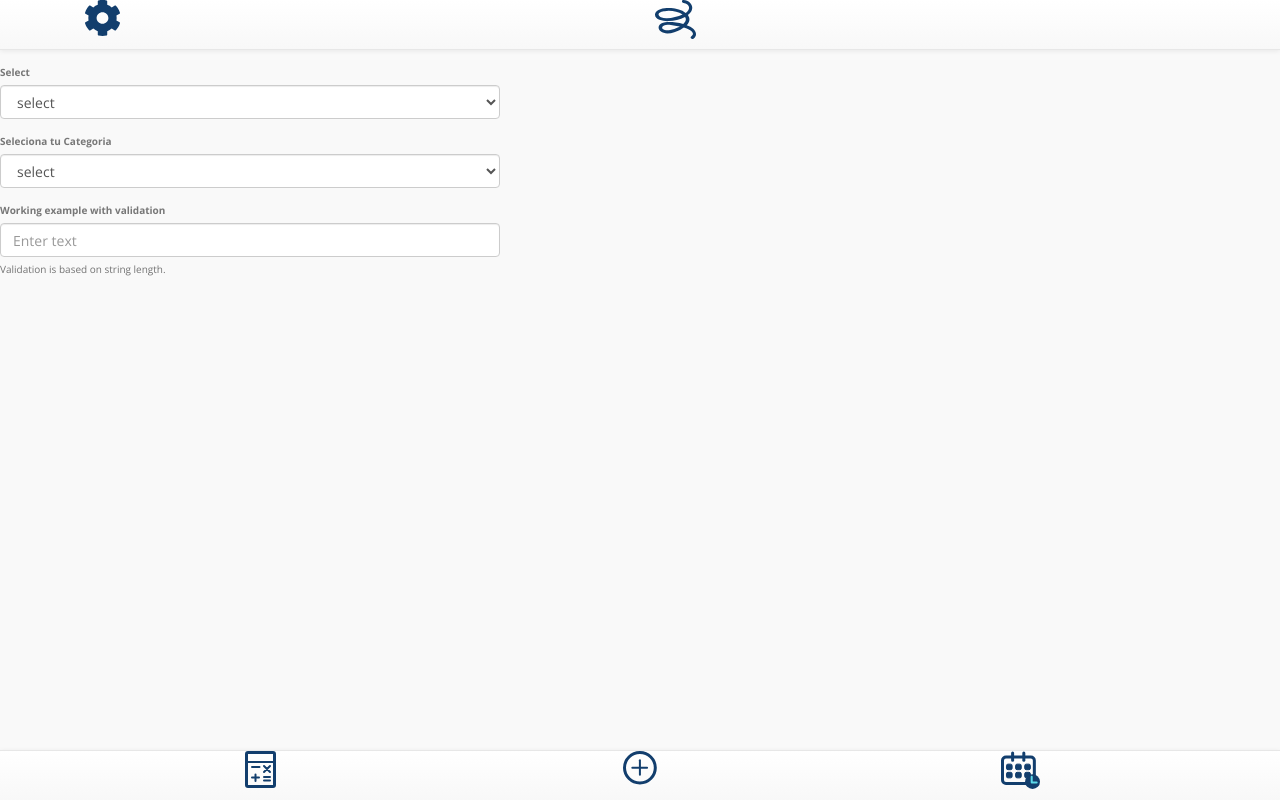
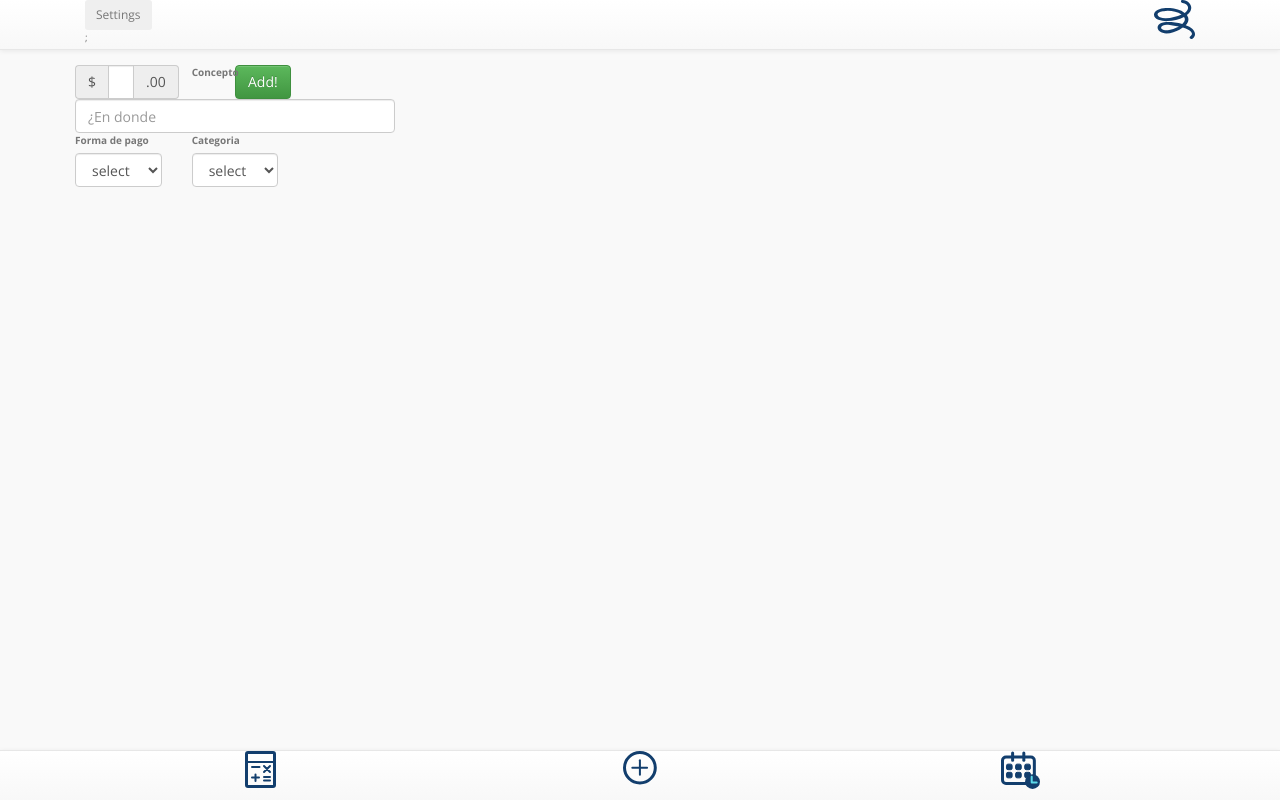
Before and after one commit to jav90/piggy-bank, a React (Create React App) app in the folder piggy-bank/: page /add in a window 1280 px wide. Built offline with nearby package versions, Linux system fonts and the light colour scheme.

Commit message:
added profile, login pages and settings button, missin styles

```diff
--- a/piggy-bank/src/App.js
+++ b/piggy-bank/src/App.js
@@ -7,7 +7,9 @@ import Add from "./containers/add";
 import NavBar from "./components/Navbar";
 import Footer from "./components/Footer";
 import Wrapper from "./components/Wrapper";
-import "./components/diary/assets/style.css"
+import "./components/diary/assets/style.css";
+import login from "./components/login/login";
+import Profile from "./containers/profile";
 // import { settings } from "cluster";
 
 
@@ -23,7 +25,8 @@ const App = () => (
     <Route exact path="/diary" component={Diary} />
     <Route exact path="/settings" component={Settings} />
     <Route exact path="/add" component={Add} />
-
+    <Route exact path="/login" component={login} />
+    <Route exact path="/profile" component={Profile} />
   <Footer/>
   </Wrapper>
 </Router>
--- a/piggy-bank/src/components/Navbar/CusNavbar.js
+++ b/piggy-bank/src/components/Navbar/CusNavbar.js
@@ -5,24 +5,45 @@ import settings from './asstes/images/settings-btn.svg'
 import Navbar from "react-bootstrap/lib/Navbar";
 import homeBtn from "./asstes/images/home-btn.svg";
 import Nav from "react-bootstrap/lib/Nav";
+import { ButtonToolbar,Glyphicon, DropdownButton,MenuItem } from "react-bootstrap";
+import settingsBtn from "./settings.js";
+
+
 
 
 
 // Depending on the current path, this component sets the "active" class on the appropriate navigation link item
 const NavBar = props => (
 
+
   <Navbar fixedTop>
     <Nav
       justified
       onSelect={key => this.handleSelect(key)}>
+      <div className='col-xs-6 text-left'>
+
+      <ButtonToolbar>
+        <DropdownButton
+
+          bsStyle={settingsBtn}
+          bsSize="small"
+          title="Settings"
+          noCaret
+          id="dropdown-no-caret"
+        >
+
+          <MenuItem eventKey="1">Settings</MenuItem>
+          <MenuItem href="/profile" eventKey="2">Profile</MenuItem>
+          <MenuItem eventKey="3">Pigu Tips!</MenuItem>
+          <MenuItem divider />
+          <MenuItem href="/login" eventKey="4">LOG OUT</MenuItem>
+        </DropdownButton>
+      </ButtonToolbar>;
+      </div>
+
           <a href="/home">
-            <div className='col-xs-6 text-left'>
-            <img src={settings} />
-            </div>
-          </a>
-          <a href="/settings">
-            <div className='col-xs-6 text-left'>
-            <img src={homeBtn}/>
+        <div className='col-xs-6 text-right'>
+          <img src={homeBtn} />
         </div>
       </a>
 
--- /dev/null
+++ b/piggy-bank/src/components/Navbar/settings.js
@@ -0,0 +1,29 @@
+import React from "react";
+import { Link } from "react-router-dom";
+import "./CustNavbar.css";
+import settings from './asstes/images/settings-btn.svg'
+import Navbar from "react-bootstrap/lib/Navbar";
+import homeBtn from "./asstes/images/home-btn.svg";
+import Nav from "react-bootstrap/lib/Nav";
+import { Button } from "react-bootstrap";
+import { bootstrapUtils } from 'react-bootstrap/lib/utils';
+
+bootstrapUtils.addStyle(Button, 'custom');
+
+const settingsBtn = props => (
+  <div>
+    <style type="text/css">
+      {`
+    .btn-custom {
+        background-color: purple;
+        color: white;
+    }
+    `}
+    </style>
+    <Button bsStyle="custom">Custom</Button>
+  </div>
+);
+
+
+
+export default settingsBtn;
--- a/piggy-bank/src/components/add-expense/Form.js
+++ b/piggy-bank/src/components/add-expense/Form.js
@@ -1,6 +1,8 @@
 import React, { Component } from "react";
-import {FormControl, FormGroup, HelpBlock, FieldGroup} from "react-bootstrap";
-import{Col, ControlLabel, Checkbox, Button} from "react-bootstrap";
+import { FormControl, FormGroup, HelpBlock, FieldGroup } from "react-bootstrap";
+import { Col, Grid, Row, ControlLabel, InputGroup, Checkbox, Button } from "react-bootstrap";
+
+
 
 
 class Form extends Component {
@@ -26,50 +28,64 @@ class Form extends Component {
     this.setState({ value: e.target.value });
   }
 
-  render(){
-    return(
+
+
+  render() {
+    return (
+      <Grid>
+        <Row>
+        <Col xs={12} md={4}>
             <form>
-      <FormGroup
-      id="formControlsCantidad"
-      type="text"
-      label="Text"
-      placeholder="Agrega $ "
-    />
+          <FormGroup>
+            <Col xs={12} md={4}>
+              <InputGroup>
+                <InputGroup.Addon>$</InputGroup.Addon>
+                <FormControl type="text" />
+                <InputGroup.Addon>.00</InputGroup.Addon>
+              </InputGroup>
+            </Col>
+          </FormGroup>
+
+              <FormGroup controlId="formHorizontalMonto">
+                <Col componentClass={ControlLabel} sm={2}>
+                  Concepto
+    </Col>
+                <Col sm={12}>
+                  <FormControl type="email" placeholder="¿En donde" />
+                </Col>
+              </FormGroup>
 
               <FormGroup controlId="formControlsFormaPago">
-      <ControlLabel>Select</ControlLabel>
+              <Col xs={12} md={4}>
+                <ControlLabel>Forma de pago</ControlLabel>
                 <FormControl componentClass="select" placeholder="select">
                   <option value="select">select</option>
                   <option value="other">Credit</option>
                   <option value="other">Debit</option>
                   <option value="other">Cash</option>
                 </FormControl>
+              </Col>
               </FormGroup>
 
               <FormGroup controlId="formControlsCategoria">
-      <ControlLabel>Seleciona tu Categoria</ControlLabel>
+              <Col xs={12} md={4}>
+                <ControlLabel>Categoria</ControlLabel>
                 <FormControl componentClass="select" placeholder="select">
                   <option value="select">select</option>
                   <option value="other">Restaurante</option>
                   <option value="other">Coffee Shop</option>
                   <option value="other">Fijos</option>
                 </FormControl>
+                </Col>
               </FormGroup>
 
-      <FormGroup
-      id="formControlsConcepto"
-      type="text"
-      label="Text"
-      placeholder="Concepto "
-    />
 
-        <FormGroup controlId="formBasicText" validationState={this.getValidationState()}>
-          <ControlLabel>Working example with validation</ControlLabel>
-          <FormControl type="text" value={this.state.value} placeholder="Enter text" onChange={this.handleChange}/>
-          <FormControl.Feedback />
-          <HelpBlock>Validation is based on string length.</HelpBlock>
-        </FormGroup>
+            <Button bsStyle="success">Add!</Button>
+
             </form>
+          </Col>
+        </Row>
+      </Grid>
     )
   }
 }
--- a/piggy-bank/src/containers/add.js
+++ b/piggy-bank/src/containers/add.js
@@ -1,13 +1,16 @@
 import React, { Component } from "react";
 import Form from "../components/add-expense/Form";
 import AddFormApi from "../api/AddFormApi";
+import "./assets/generalStyle.css";
+import { FormControl, FormGroup, HelpBlock, FieldGroup } from "react-bootstrap";
+import { Col, Grid, Row } from "react-bootstrap";
 
 
 class Add extends Component {
-  state={
-    id:"",
+  state = {
+    id: "",
     cantidad: "",
-    formaPago:"",
+    formaPago: "",
     categoria: "",
     concepto: "",
     mensual: "",
@@ -21,9 +24,18 @@ class Add extends Component {
 
   render() {
     return (
-      <div className="Add">
-       <Form/>
-      </div>
+
+      <Grid>
+
+
+        <Row className="add">
+        <Col xs={12} md={4}>
+          <Form />
+          </Col>
+
+        </Row>
+      </Grid>
+
     )
   }
 }
--- /dev/null
+++ b/piggy-bank/src/containers/assets/generalStyle.css
@@ -0,0 +1,6 @@
+.add{
+    margin-right: 50px;
+    margin-left: 50px;
+    margin-top: 50px;
+
+}
--- a/piggy-bank/src/containers/home.js
+++ b/piggy-bank/src/containers/home.js
@@ -2,7 +2,7 @@ import React, { Component } from "react";
 import Main from '../components/home/Main.js';
 import Chart from '../components/home/Chart.js';
 
-import './assets/home.css';
+
 import piguGreen from '../components/home/assets/images/pigu-green.svg';
 
 class Home extends Component {
--- a/piggy-bank/src/containers/profile.js
+++ b/piggy-bank/src/containers/profile.js
@@ -0,0 +1,41 @@
+import React, { Component } from "react";
+import Form from "../components/add-expense/Form";
+import { FormControl, FormGroup, HelpBlock, FieldGroup } from "react-bootstrap";
+import { Col, Grid, Row, Image, Jumbotron, Button  } from "react-bootstrap";
+import pigupic from "./assets/pigu-pink-01.svg";
+
+
+
+
+class Profile extends React.Component {
+
+    render() {
+        return (
+            <Grid>
+                <Row className="show-grid">
+
+
+                    <Jumbotron>
+                        <h1>Hello, Pigu!</h1>
+                        <Col xs={6} md={4}>
+                        <Image src={pigupic} responsive />;
+                    </Col>
+                    <Col xs={6} md={4}>
+                        <p>
+                            This is a simple hero unit, a simple jumbotron-style component for calling
+                            extra attention to featured content or information.
+                        </p>
+                    </Col>
+                        <p>
+                            <Button bsStyle="primary">Learn more</Button>
+                        </p>
+                    </Jumbotron>;
+                </Row>
+
+            </Grid>
+        );
+
+    }
+}
+
+export default Profile;
```
Also changed, not shown: piggy-bank/src/components/settings/settings.js (deleted), piggy-bank/src/containers/assets/home.css (deleted), piggy-bank/src/containers/assets/pigu-pink-01.svg (added), piggy-bank/src/containers/assets/pigu-purple-01.jpg (added), piggy-bank/src/containers/login.js (added). Lines whose indentation alone changed are shown as unchanged.
